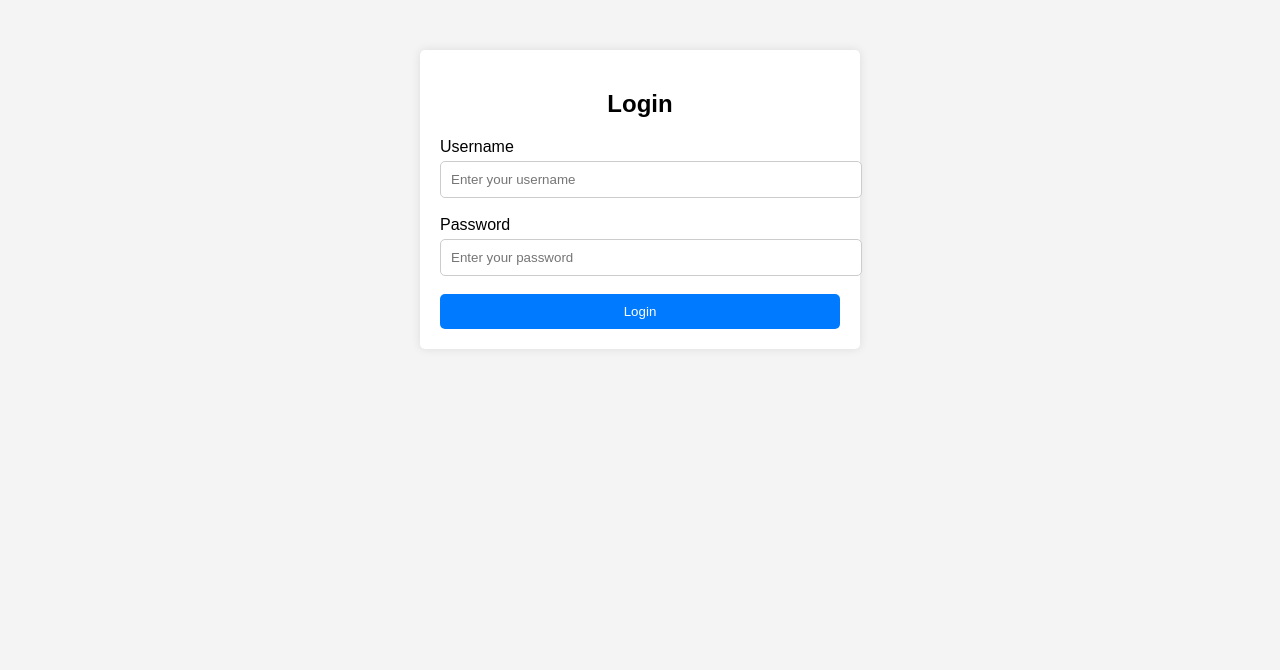
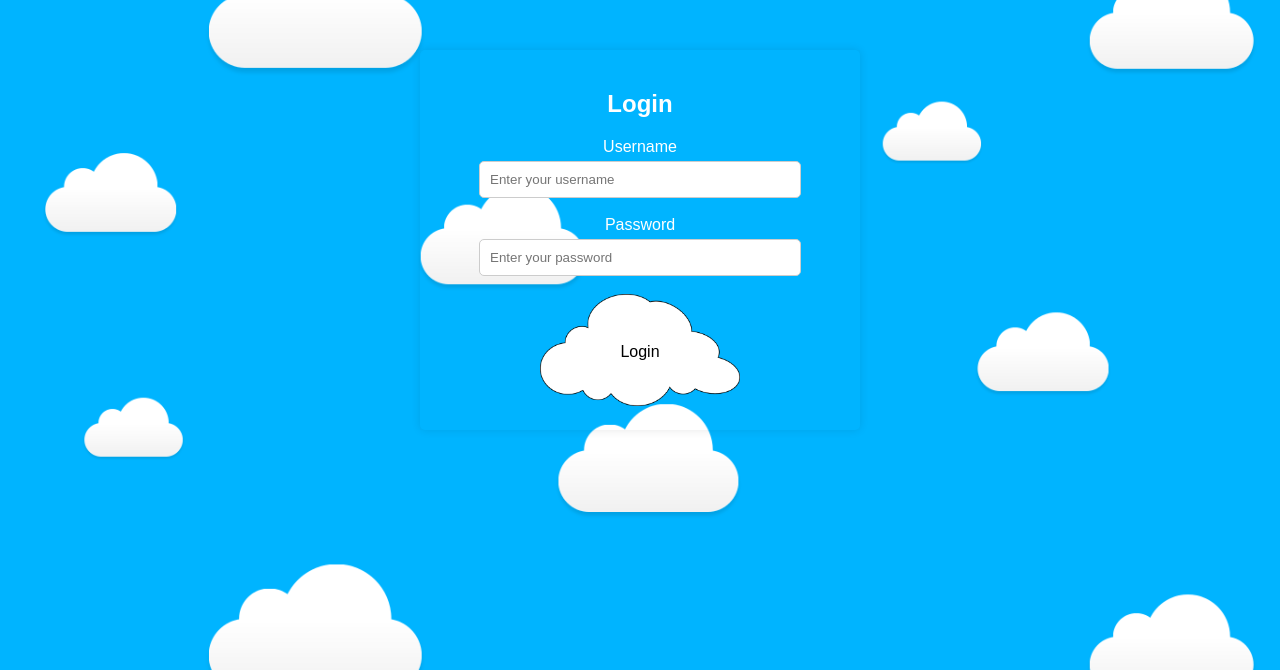
Before and after one commit to maximilian-mallory/ProjectBarracuda, a Django app: page /login/ in a window 1280 px wide. Shown: the top 670 px of the page. Run offline with Django 5.2, Linux system fonts and the light colour scheme.

Commit message:
File structure change in Static and updated css in login page.

```diff
--- a/GeoGuessr/Static/LoginPage.css
+++ /dev/null
@@ -1,46 +0,0 @@
-body {
-    font-family: Arial, sans-serif;
-    background-color: #f4f4f4;
-    margin: 0;
-    padding: 0;
-  }
-
-  .login-box {
-    max-width: 400px;
-    margin: 50px auto;
-    background-color: #fff;
-    padding: 20px;
-    border-radius: 5px;
-    box-shadow: 0 0 10px rgba(0, 0, 0, 0.1);
-  }
-
-  h2 {
-    text-align: center;
-  }
-
-  label {
-    display: block;
-    margin-bottom: 5px;
-  }
-
-  input[type="text"],
-  input[type="password"] {
-    width: 100%;
-    padding: 10px;
-    border: 1px solid #ccc;
-    border-radius: 5px;
-  }
-
-  button {
-    width: 100%;
-    padding: 10px;
-    background-color: #007bff;
-    color: #fff;
-    border: none;
-    border-radius: 5px;
-    cursor: pointer;
-  }
-
-  button:hover {
-    background-color: #0056b3;
-  }
--- /dev/null
+++ b/GeoGuessr/Static/css/LoginPage.css
@@ -0,0 +1,65 @@
+  body {
+    font-family: Arial, sans-serif;
+    background-image: url("../images/Background.png");
+    background-size: cover;
+    background-position: center;
+    background-repeat: repeat-y;
+    margin: 0;
+    padding: 0;
+  }
+
+  .login-box {
+    text-align: center;
+    max-width: 400px;
+    margin: 50px auto;
+    background-color: transparent;
+    padding: 20px;
+    border-radius: 5px;
+    box-shadow: 0 0 10px rgba(0, 0, 0, 0.1);
+  }
+
+  h2 {
+    text-align: center;
+    color: white;
+  }
+
+  label {
+    display: block;
+    margin-bottom: 5px;
+    color: white;
+  }
+
+  input[type="text"],
+  input[type="password"] {
+    margin: auto;
+    width:75%;
+    padding: 10px;
+    border: 1px solid #ccc;
+    border-radius: 5px;
+  }
+
+  .button-group {
+    position: relative;
+    width: 50%;
+    margin: auto;
+  }
+
+  .button-group img {
+    width: 100%;
+    height: auto;
+  }
+
+  .button-group .btn {
+    position: absolute;
+    top: 50%;
+    left: 50%;
+    transform: translate(-50%, -50%);
+    -ms-transform: translate(-50%, -50%);
+    background-color: transparent;
+    color: black;
+    font-size: 16px;
+    padding: 12px 24px;
+    border: none;
+    cursor: pointer;
+    border-radius: 5px;
+  }
--- a/GeoGuessr/Templates/LoginPage.html
+++ b/GeoGuessr/Templates/LoginPage.html
@@ -1,10 +1,9 @@
 <!DOCTYPE html>
 <html lang="en">
 <head>
-  {% load static %}
   <meta charset="UTF-8">
   <title>Login Page</title>
-  <link rel="stylesheet" href="{% static 'LoginPage.css' %}">
+  <link rel="stylesheet" href="../static/css/LoginPage.css">
 </head>
 <body>
   <div class="login-box">
@@ -20,7 +19,10 @@
         <input type="password" id="password" name="password" placeholder="Enter your password" required>
       </div>
       <br>
-      <button type="submit">Login</button>
+      <div class="button-group">
+        <img src="../static/images/Cloud.png">
+        <button class="btn" type="submit">Login</button>
+      </div>
     </form>
   </div>
 </body>
--- a/GeoGuessr/Templates/mapView.html
+++ b/GeoGuessr/Templates/mapView.html
@@ -4,7 +4,7 @@
     <title>Street View split-map-panes</title>
     <script src="https://polyfill.io/v3/polyfill.min.js?features=default"></script>
 
-    <link rel="stylesheet" type="text/css" href="{% static 'map.css' %}">
+    <link rel="stylesheet" type="text/css" href="../static/css/map.css">
 
     <script type="module">
       function initialize() {
```
Also changed, not shown: GeoGuessr/Static/css/welcomePage.css (added, +23 -0 lines), GeoGuessr/Templates/welcomePage.html (+1 -25 lines), GeoGuessr/Static/css/map.css (renamed from GeoGuessr/Static/map.css), GeoGuessr/Static/images/Background.png (added), GeoGuessr/Static/images/Cloud.png (added).
